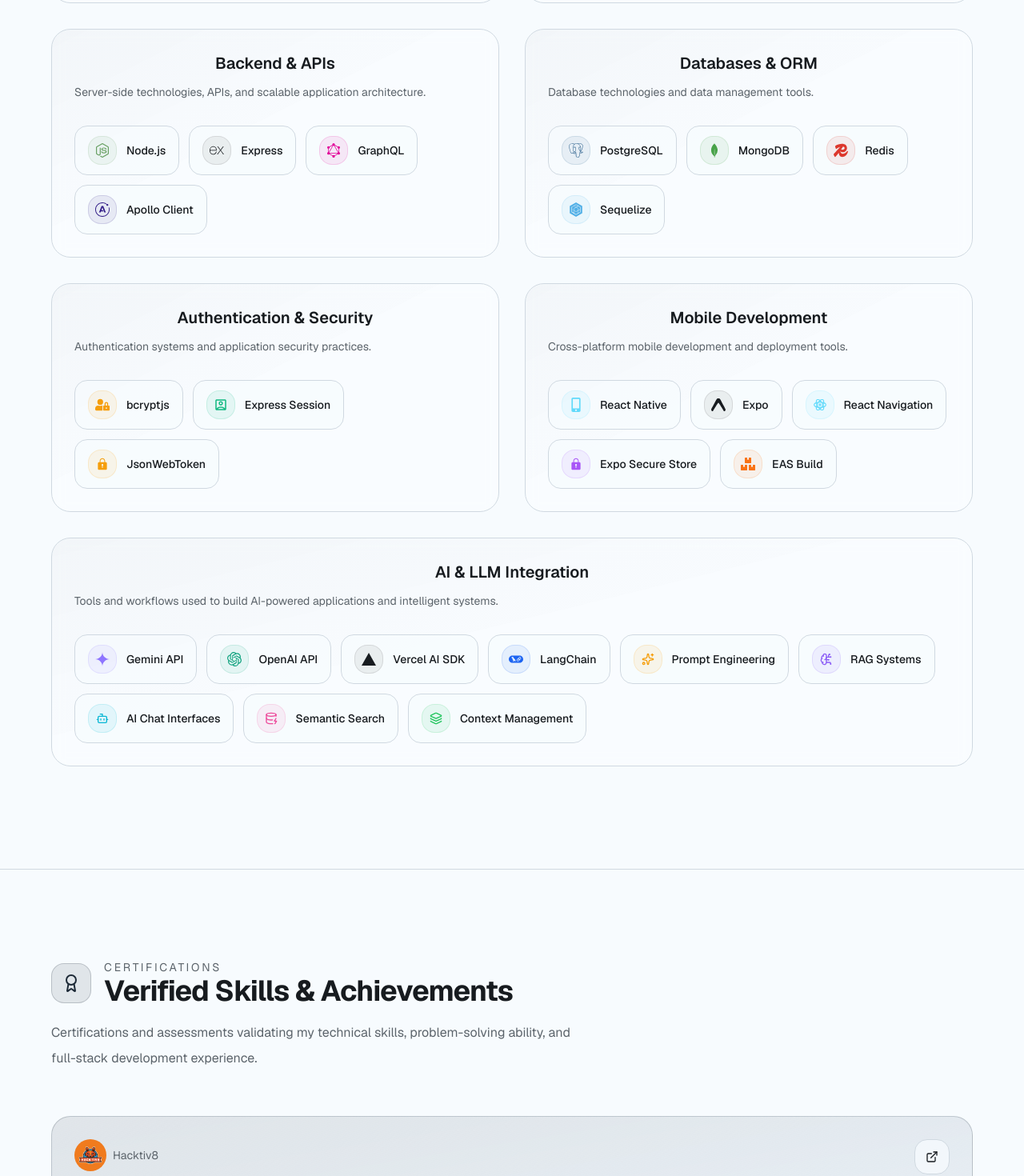
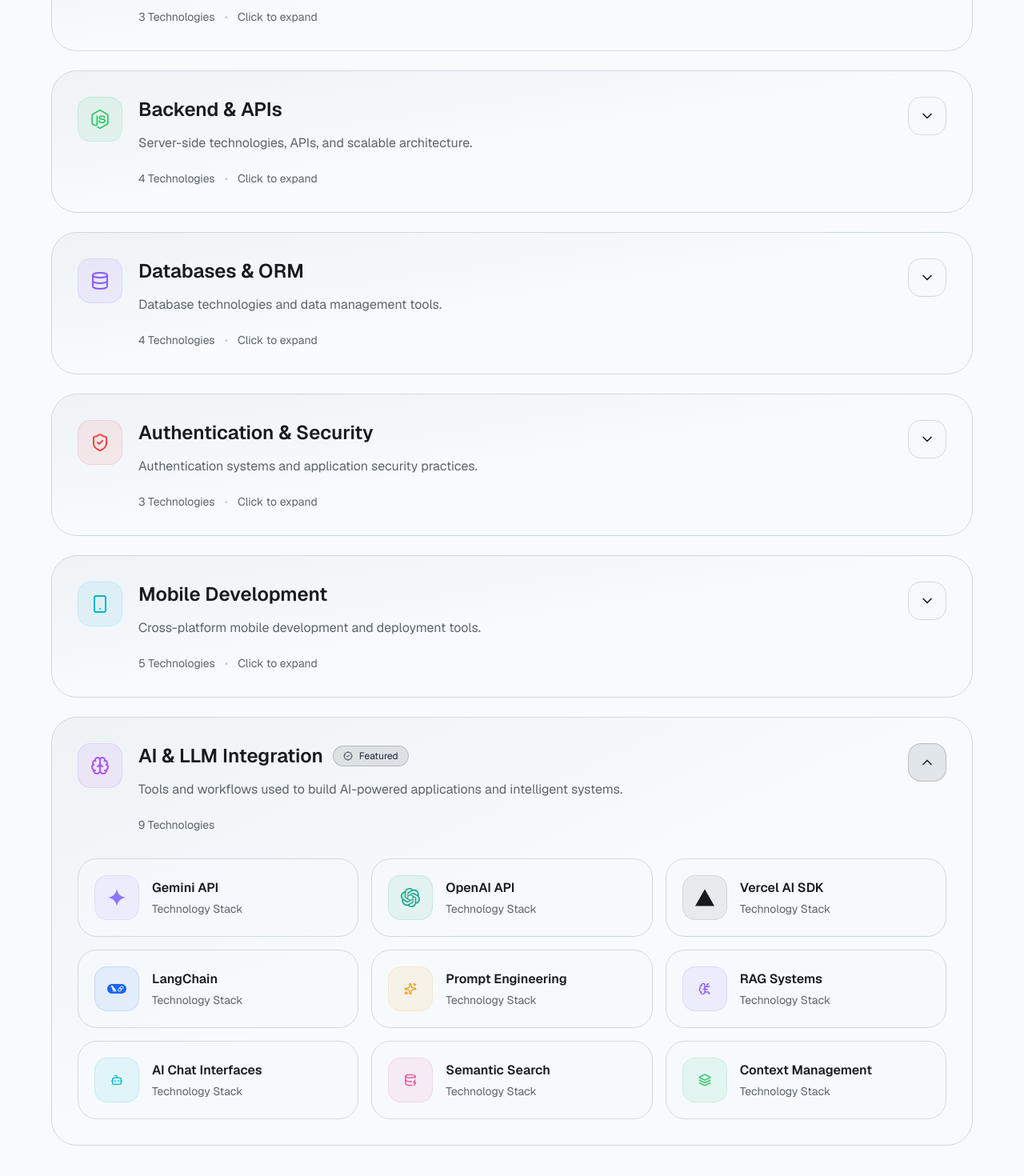
Before and after one commit to indra-sanjaya/my-portfolio, a Next.js app: page / in a window 1280 px wide. Shown: the part 7320-8790 px from the top of the page at 80% size. Built offline with nearby package versions, Linux system fonts and the light colour scheme.

Commit message:
redesign tech-stack and certifications section

```diff
--- a/components/sections/certifications.tsx
+++ b/components/sections/certifications.tsx
@@ -1,8 +1,9 @@
 'use client';
 
-import { motion, useInView } from 'framer-motion';
-import { useRef } from 'react';
-import { Award, ExternalLink, CalendarDays, BadgeCheck } from 'lucide-react';
+import { motion, AnimatePresence, useInView } from 'framer-motion';
+import { useRef, useState } from 'react';
+import { Award, ExternalLink, CalendarDays, BadgeCheck, ChevronDown, ChevronUp } from 'lucide-react';
+
 import { useAnimationConfig } from '@/hooks/use-animation-config';
 
 const certifications = [
@@ -74,12 +75,19 @@ const certifications = [
 
 export function CertificationsSection() {
   const ref = useRef(null);
+
   const { duration, durationFast } = useAnimationConfig();
 
   const isInView = useInView(ref, {
     once: true,
     amount: 0.2,
   });
+
+  const [showAll, setShowAll] = useState(false);
+
+  const visibleCertifications = showAll ? certifications : certifications.slice(0, 3);
+
+  const remainingCount = certifications.length - 3;
 
   return (
     <motion.section
@@ -90,14 +98,24 @@ export function CertificationsSection() {
       animate={isInView ? 'visible' : 'hidden'}
       variants={{
         hidden: { opacity: 0, y: 40 },
-        visible: { opacity: 1, y: 0, transition: { duration, ease: [0.25, 0.1, 0.25, 1] } },
+        visible: {
+          opacity: 1,
+          y: 0,
+          transition: {
+            duration,
+            ease: [0.25, 0.1, 0.25, 1],
+          },
+        },
       }}>
       <div className="max-w-6xl mx-auto">
         {/* Header */}
         <motion.div
           initial={{ opacity: 0, y: 20 }}
           animate={isInView ? { opacity: 1, y: 0 } : { opacity: 0, y: 20 }}
-          transition={{ delay: 0.1, duration: durationFast }}
+          transition={{
+            delay: 0.1,
+            duration: durationFast,
+          }}
           className="mb-14">
           <div className="flex items-center gap-4 mb-4">
             <div className="p-3 rounded-2xl bg-primary/10 border border-primary/20">
@@ -118,18 +136,21 @@ export function CertificationsSection() {
         </motion.div>
 
         {/* Cards */}
-        <div className="grid md:grid-cols-2 gap-6">
-          {certifications.map((cert, index) => (
+        <motion.div layout className="grid md:grid-cols-2 gap-6">
+          <AnimatePresence>
+            {visibleCertifications.map((cert, index) => (
               <motion.a
+                layout
                 key={cert.title}
                 href={cert.link}
                 target="_blank"
                 rel="noopener noreferrer"
                 initial={{ opacity: 0, y: 24 }}
-              animate={isInView ? { opacity: 1, y: 0 } : { opacity: 0, y: 24 }}
+                animate={{ opacity: 1, y: 0 }}
+                exit={{ opacity: 0, y: 20 }}
                 transition={{
                   duration: durationFast,
-                delay: 0.15 + index * 0.07,
+                  delay: index * 0.05,
                 }}
                 className={`
                   group relative overflow-hidden rounded-3xl border
@@ -143,21 +164,30 @@ export function CertificationsSection() {
                     : 'bg-secondary/30 border-border'
                   }
                 `}>
-              {/* Glow */}
+                {/* Hover Glow */}
                 <div className="absolute inset-0 opacity-0 group-hover:opacity-100 transition-opacity duration-500 bg-gradient-to-br from-primary/5 via-transparent to-transparent" />
 
                 <div className="relative p-7">
                   <div className="flex items-start justify-between gap-6">
                     {/* Left */}
                     <div className="space-y-4">
-                    <div className="flex items-center gap-2">
+                      <div className="flex items-center gap-3">
                         <img
                           src={cert.logo}
                           alt={`${cert.issuer} logo`}
-                        className="w-10 h-10 rounded-full object-cover"
+                          className="w-10 h-10 rounded-full object-cover border border-border"
                         />
 
-                      <span className="text-sm text-muted-foreground font-large">{cert.issuer}</span>
+                        <div className="flex items-center gap-2">
+                          <span className="text-sm text-muted-foreground font-medium">{cert.issuer}</span>
+
+                          {cert.featured && (
+                            <div className="flex items-center gap-1 rounded-full border border-primary/20 bg-primary/10 px-2 py-1 text-[11px] text-primary">
+                              <BadgeCheck className="w-3 h-3" />
+                              Featured
+                            </div>
+                          )}
+                        </div>
                       </div>
 
                       <div>
@@ -186,7 +216,43 @@ export function CertificationsSection() {
                 </div>
               </motion.a>
             ))}
-        </div>
+          </AnimatePresence>
+        </motion.div>
+
+        {/* Expand / Collapse */}
+        {certifications.length > 3 && (
+          <motion.div
+            initial={{ opacity: 0, y: 16 }}
+            animate={isInView ? { opacity: 1, y: 0 } : {}}
+            transition={{
+              delay: 0.4,
+              duration: durationFast,
+            }}
+            className="flex justify-center mt-10">
+            <button
+              onClick={() => setShowAll(!showAll)}
+              className="
+                group inline-flex items-center gap-3
+                rounded-2xl border border-border
+                bg-secondary/40 backdrop-blur-sm
+                px-6 py-3
+                text-sm font-medium text-muted-foreground
+                transition-all duration-300
+                hover:border-primary/30
+                hover:bg-primary/5
+                hover:text-foreground
+                hover:shadow-lg
+              ">
+              <BadgeCheck className="w-4 h-4 transition-transform duration-300 group-hover:scale-110" />
+
+              <span>{showAll ? 'Show Less Certifications' : `See ${remainingCount} More Certifications`}</span>
+
+              {showAll ?
+                <ChevronUp className="w-4 h-4 transition-transform duration-300" />
+              : <ChevronDown className="w-4 h-4 transition-transform duration-300" />}
+            </button>
+          </motion.div>
+        )}
       </div>
     </motion.section>
   );
--- a/components/sections/tech-stack.tsx
+++ b/components/sections/tech-stack.tsx
@@ -1,7 +1,8 @@
 'use client';
 
-import { motion, useInView } from 'framer-motion';
-import { useMemo, useRef } from 'react';
+import { motion, AnimatePresence, useInView } from 'framer-motion';
+import { useRef, useState } from 'react';
+
 import { useAnimationConfig } from '@/hooks/use-animation-config';
 
 import {
@@ -26,11 +27,27 @@ import {
 } from 'react-icons/si';
 
 import { FaUserLock, FaMobileAlt, FaBoxes } from 'react-icons/fa';
+
 import { MdOutlineAccountBox } from 'react-icons/md';
+
 import { LiaReact } from 'react-icons/lia';
+
 import { IoIosLock } from 'react-icons/io';
 
-import { Sparkles, BrainCircuit, Bot, DatabaseZap, Layers3 } from 'lucide-react';
+import {
+  Sparkles,
+  BrainCircuit,
+  Bot,
+  DatabaseZap,
+  Layers3,
+  ChevronDown,
+  BadgeCheck,
+  Code2,
+  Database,
+  ShieldCheck,
+  Smartphone,
+  Brain,
+} from 'lucide-react';
 
 type Tech = {
   name: string;
@@ -41,6 +58,9 @@ type Tech = {
 type Category = {
   title: string;
   description: string;
+  featured?: boolean;
+  categoryIcon: React.ReactNode;
+  categoryIconColor: string;
   technologies: Tech[];
 };
 
@@ -48,6 +68,8 @@ const categories: Category[] = [
   {
     title: 'Languages',
     description: 'Core programming languages used across frontend and backend development.',
+    categoryIcon: <Code2 className="w-6 h-6" />,
+    categoryIconColor: '#F59E0B',
     technologies: [
       {
         name: 'JavaScript',
@@ -65,6 +87,8 @@ const categories: Category[] = [
   {
     title: 'Frontend',
     description: 'Modern UI frameworks and styling technologies for responsive applications.',
+    categoryIcon: <SiReact className="w-6 h-6" />,
+    categoryIconColor: '#38BDF8',
     technologies: [
       {
         name: 'React',
@@ -86,7 +110,9 @@ const categories: Category[] = [
 
   {
     title: 'Backend & APIs',
-    description: 'Server-side technologies, APIs, and scalable application architecture.',
+    description: 'Server-side technologies, APIs, and scalable architecture.',
+    categoryIcon: <SiNodedotjs className="w-6 h-6" />,
+    categoryIconColor: '#22C55E',
     technologies: [
       {
         name: 'Node.js',
@@ -114,6 +140,8 @@ const categories: Category[] = [
   {
     title: 'Databases & ORM',
     description: 'Database technologies and data management tools.',
+    categoryIcon: <Database className="w-6 h-6" />,
+    categoryIconColor: '#8B5CF6',
     technologies: [
       {
         name: 'PostgreSQL',
@@ -141,6 +169,8 @@ const categories: Category[] = [
   {
     title: 'Authentication & Security',
     description: 'Authentication systems and application security practices.',
+    categoryIcon: <ShieldCheck className="w-6 h-6" />,
+    categoryIconColor: '#EF4444',
     technologies: [
       {
         name: 'bcryptjs',
@@ -163,6 +193,8 @@ const categories: Category[] = [
   {
     title: 'Mobile Development',
     description: 'Cross-platform mobile development and deployment tools.',
+    categoryIcon: <Smartphone className="w-6 h-6" />,
+    categoryIconColor: '#06B6D4',
     technologies: [
       {
         name: 'React Native',
@@ -194,7 +226,10 @@ const categories: Category[] = [
 
   {
     title: 'AI & LLM Integration',
+    featured: true,
     description: 'Tools and workflows used to build AI-powered applications and intelligent systems.',
+    categoryIcon: <Brain className="w-6 h-6" />,
+    categoryIconColor: '#A855F7',
     technologies: [
       {
         name: 'Gemini API',
@@ -247,12 +282,19 @@ const categories: Category[] = [
 
 export function TechStackSection() {
   const ref = useRef<HTMLDivElement | null>(null);
+
   const { duration, durationFast } = useAnimationConfig();
 
   const isInView = useInView(ref, {
     once: true,
     amount: 0.15,
   });
+
+  const [expandedCategories, setExpandedCategories] = useState<string[]>(['AI & LLM Integration']);
+
+  const handleExpand = (title: string) => {
+    setExpandedCategories((prev) => (prev.includes(title) ? prev.filter((item) => item !== title) : [...prev, title]));
+  };
 
   return (
     <section id="tech-stack" ref={ref} className="py-32 px-6 border-t border-border scroll-mt-28">
@@ -262,7 +304,7 @@ export function TechStackSection() {
           initial={{ opacity: 0, y: 24 }}
           animate={isInView ? { opacity: 1, y: 0 } : {}}
           transition={{ duration }}
-          className="mb-20">
+          className="mb-16">
           <span className="text-xs tracking-[0.3em] uppercase text-muted-foreground">Technologies</span>
 
           <h2 className="mt-5 text-4xl md:text-5xl font-bold tracking-tight text-foreground">
@@ -270,103 +312,192 @@ export function TechStackSection() {
           </h2>
 
           <p className="mt-6 text-lg leading-8 text-muted-foreground max-w-3xl">
-            Technologies and tools I use to build modern full-stack and AI-powered applications, from responsive
-            interfaces and scalable APIs to intelligent chat systems and retrieval-based AI workflows.
+            Technologies and tools I use to build modern full-stack and AI-powered applications.
           </p>
         </motion.div>
-        {/* CATEGORY GRID */}
-        <div className="grid gap-8 md:grid-cols-2">
+
+        {/* VERTICAL STACK */}
+        <div className="space-y-6">
+          <AnimatePresence>
             {categories.map((category, categoryIndex) => {
+              const isExpanded = expandedCategories.includes(category.title);
+
               const isAI = category.title === 'AI & LLM Integration';
 
               return (
                 <motion.div
+                  layout
                   key={category.title}
                   initial={{ opacity: 0, y: 20 }}
                   animate={isInView ? { opacity: 1, y: 0 } : {}}
                   transition={{
                     duration: durationFast,
-                  delay: categoryIndex * 0.06,
+                    delay: categoryIndex * 0.05,
                   }}
                   className={`
                     relative overflow-hidden
-          rounded-3xl border border-border
-          bg-card/50 backdrop-blur-sm
-          p-7 transition-all duration-300 hover:scale-110
-          ${isAI ? 'md:col-span-2' : ''}
+                    rounded-[2rem]
+                    border
+                    transition-all duration-500
+                    'border-border bg-card/60'
                   `}>
-                {/* subtle glow */}
-                <div className="absolute inset-0 bg-gradient-to-br from-primary/[0.03] via-transparent to-transparent pointer-events-none" />
+                  {/* Glow */}
+                  <div className="absolute inset-0 bg-gradient-to-br from-primary/[0.04] via-transparent to-transparent pointer-events-none" />
 
-                {/* CATEGORY HEADER */}
-                <div className="relative mb-7">
-                  <h3 className="text-xl font-semibold text-foreground text-center justify-center">{category.title}</h3>
-
-                  <p className="mt-2 text-sm leading-7 text-muted-foreground">{category.description}</p>
+                  {/* HEADER */}
+                  <button
+                    onClick={() => handleExpand(category.title)}
+                    className="
+                      group relative w-full text-left
+                      p-7 md:p-8
+                    ">
+                    <div className="flex items-start justify-between gap-6">
+                      {/* LEFT */}
+                      <div className="flex items-start gap-5 flex-1 min-w-0">
+                        {/* CATEGORY ICON */}
+                        <div
+                          className="
+                            shrink-0
+                            flex items-center justify-center
+                            w-14 h-14 rounded-2xl border
+                            border-border bg-background/50 text-muted-foreground"
+                          style={{
+                            borderColor: category.categoryIconColor + '25',
+                            backgroundColor: category.categoryIconColor + '15',
+                            color: category.categoryIconColor,
+                          }}>
+                          {category.categoryIcon}
                         </div>
 
-                {/* TECH ITEMS */}
-                <div className="relative flex flex-wrap gap-3">
+                        {/* TEXT */}
+                        <div className="min-w-0 flex-1">
+                          <div className="flex flex-wrap items-center gap-3 mb-3">
+                            <h3 className="text-2xl font-semibold text-foreground">{category.title}</h3>
+
+                            {category.featured && (
+                              <div className="flex items-center gap-2 rounded-full border border-primary/20 bg-primary/10 px-3 py-1 text-xs text-primary">
+                                <BadgeCheck className="w-3 h-3" />
+                                Featured
+                              </div>
+                            )}
+                          </div>
+
+                          <p className="text-muted-foreground leading-7 max-w-3xl">{category.description}</p>
+
+                          <div className="flex items-center gap-3 mt-5 text-sm text-muted-foreground">
+                            <span>{category.technologies.length} Technologies</span>
+
+                            {!isExpanded && (
+                              <>
+                                <span className="opacity-30">•</span>
+
+                                <span>Click to expand</span>
+                              </>
+                            )}
+                          </div>
+                        </div>
+                      </div>
+
+                      {/* RIGHT */}
+                      <div
+                        className={`
+                          shrink-0
+                          flex items-center justify-center
+                          w-12 h-12 rounded-2xl
+                          border border-border
+                          bg-background/60
+                          transition-all duration-300
+                          ${
+                            isExpanded ?
+                              'rotate-180 border-primary/20 bg-primary/10 text-primary'
+                            : 'group-hover:border-primary/20 group-hover:bg-primary/5'
+                          }
+                        `}>
+                        <ChevronDown className="w-5 h-5" />
+                      </div>
+                    </div>
+                  </button>
+
+                  {/* EXPANDED */}
+                  <AnimatePresence>
+                    {isExpanded && (
+                      <motion.div
+                        layout
+                        initial={{ opacity: 0, height: 0 }}
+                        animate={{ opacity: 1, height: 'auto' }}
+                        exit={{ opacity: 0, height: 0 }}
+                        transition={{ duration: durationFast }}
+                        className="px-7 md:px-8 pb-8">
+                        <div className="grid sm:grid-cols-2 lg:grid-cols-3 gap-4">
                           {category.technologies.map((tech, index) => (
                             <motion.div
                               key={tech.name}
-                      initial={{ opacity: 0, scale: 0.96 }}
-                      animate={isInView ? { opacity: 1, scale: 1 } : {}}
+                              initial={{ opacity: 0, y: 10 }}
+                              animate={{ opacity: 1, y: 0 }}
                               transition={{
                                 duration: durationFast,
-                        delay: categoryIndex * 0.06 + index * 0.025,
+                                delay: index * 0.03,
                               }}
                               whileHover={{ y: -3 }}
                               className="group relative">
-                      {/* HOVER GLOW */}
+                              {/* Glow */}
                               <div
-                        className="absolute inset-0 rounded-2xl blur-xl opacity-0 group-hover:opacity-100 transition-all duration-500"
+                                className="absolute inset-0 rounded-3xl blur-2xl opacity-0 group-hover:opacity-100 transition-all duration-500"
                                 style={{
                                   background:
                                     tech.color === '#ffffff' ?
-                              'radial-gradient(circle at center, rgba(255,255,255,0.15) 0%, transparent 70%)'
-                            : `radial-gradient(circle at center, ${tech.color} 0%, transparent 70%)`,
+                                      'radial-gradient(circle at center, rgba(255,255,255,0.12) 0%, transparent 70%)'
+                                    : `radial-gradient(circle at center, ${tech.color}35 0%, transparent 70%)`,
                                 }}
                               />
 
-                      {/* CHIP */}
+                              {/* TECH CARD */}
                               <div
                                 className="
                                   relative
-                  flex items-center gap-3
-                  px-4 py-3
-                  rounded-2xl
+                                  flex items-center gap-4
+                                  rounded-3xl
                                   border border-border
-                  bg-background/70
+                                  bg-background/60
+                                  px-5 py-5
                                   transition-all duration-300
                                   hover:border-white/10
-                  hover:shadow-lg
+                                  hover:bg-background/80
+                                  hover:shadow-xl
                                 ">
                                 {/* ICON */}
                                 <div
                                   className="
                                     flex items-center justify-center
-                    w-9 h-9 rounded-xl
-                    border text-lg shrink-0
-                    transition-all duration-300 hover:scale-110
+                                    w-14 h-14 rounded-2xl
+                                    border text-2xl shrink-0
                                   "
                                   style={{
                                     color: tech.color === '#ffffff' ? 'hsl(var(--foreground))' : tech.color,
-                            backgroundColor: tech.color === '#ffffff' ? 'rgba(128,128,128,0.12)' : `${tech.color}15`,
+                                    backgroundColor:
+                                      tech.color === '#ffffff' ? 'rgba(128,128,128,0.12)' : `${tech.color}15`,
                                     borderColor: tech.color === '#ffffff' ? 'rgba(128,128,128,0.2)' : `${tech.color}25`,
                                   }}>
                                   {tech.icon}
                                 </div>
 
-                        {/* NAME */}
-                        <span className="text-sm font-medium text-foreground whitespace-nowrap">{tech.name}</span>
+                                {/* INFO */}
+                                <div className="min-w-0">
+                                  <p className="text-base font-semibold text-foreground">{tech.name}</p>
+
+                                  <p className="text-sm text-muted-foreground mt-1">Technology Stack</p>
+                                </div>
                               </div>
                             </motion.div>
                           ))}
                         </div>
                       </motion.div>
+                    )}
+                  </AnimatePresence>
+                </motion.div>
               );
             })}
+          </AnimatePresence>
         </div>
       </div>
     </section>
```
Lines whose indentation alone changed are shown as unchanged.
